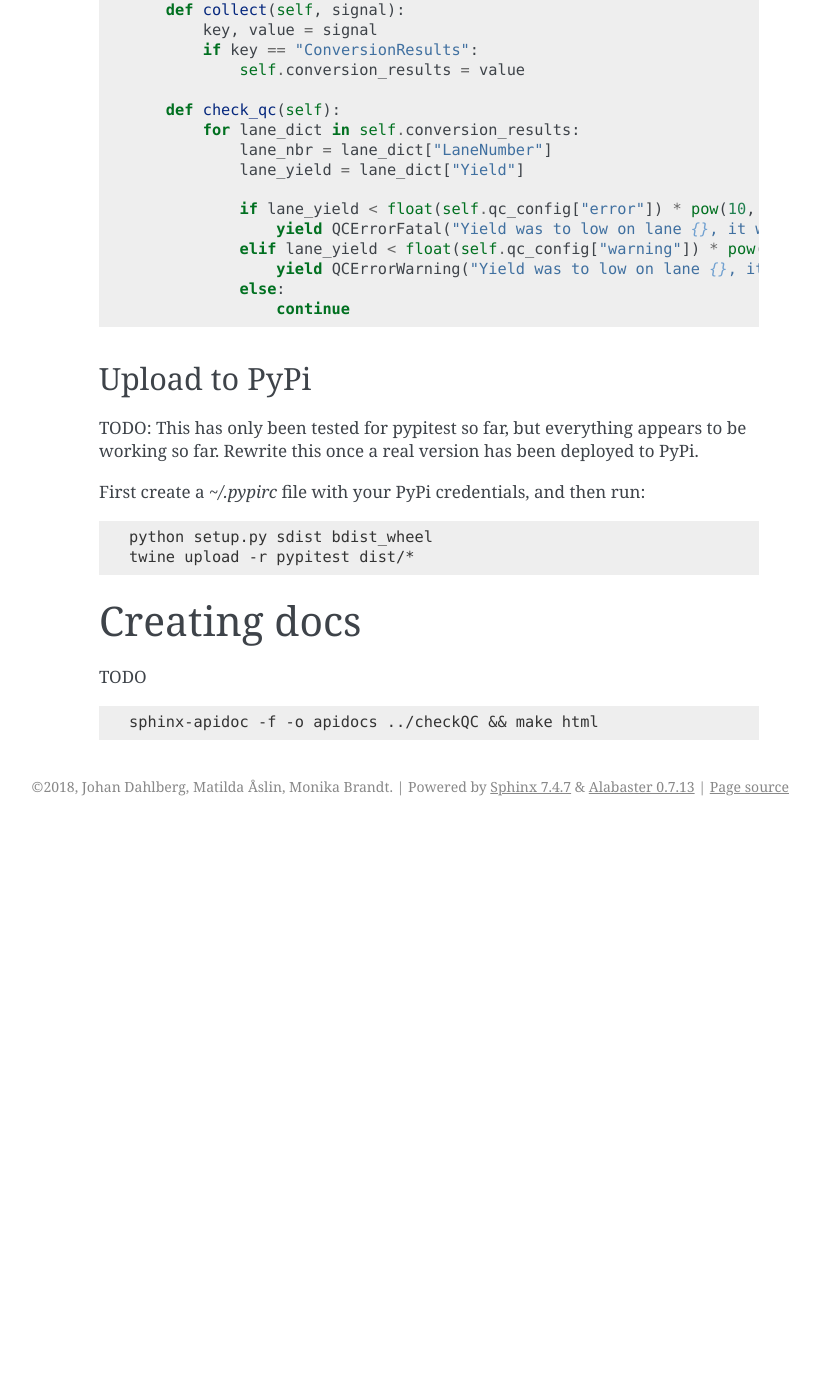
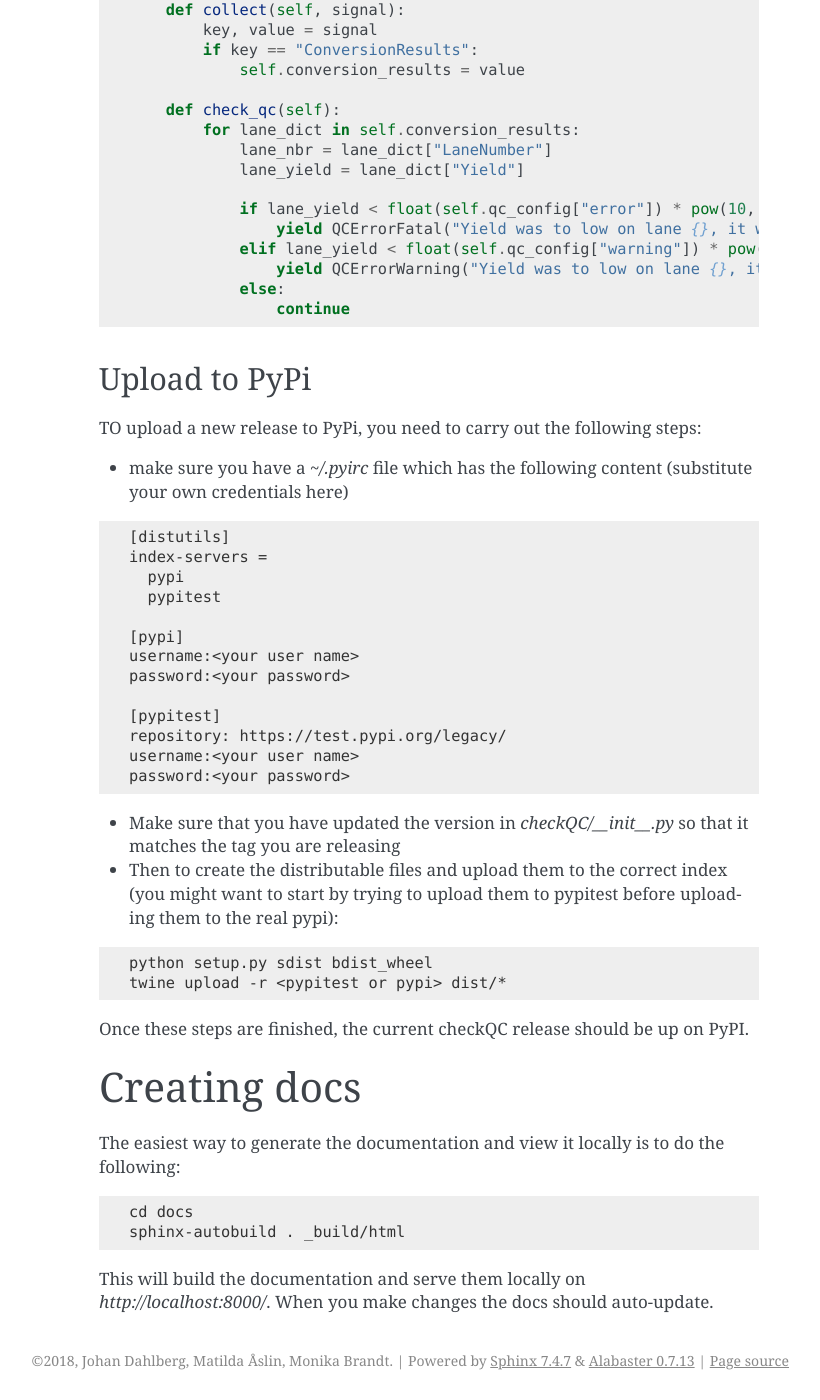
Before and after one commit to Molmed/checkQC, a Sphinx documentation site: the page built from docs/development.rst, in a window 1280 px wide and 1400 px high, scrolled down 2178 px. Shown: the whole window, without its empty margins (321-1141 px from the left). Built offline with Sphinx 7.4.7, drawn with Linux system fonts in a browser that asks for light colours; pages that are not in the unit, such as notebooks, are missing from menus; before the commit the page ends 3004 px from its top, so only the background shows below that.

Commit message:
Update dev instructions

```diff
--- a/docs/development.rst
+++ b/docs/development.rst
@@ -120,22 +120,45 @@ An example of what a full `QCHandler` class might look like can be found below,
 
 Upload to PyPi
 --------------
-TODO: This has only been tested for pypitest so far, but everything appears to be working so far. Rewrite this
-once a real version has been deployed to PyPi.
+TO upload a new release to PyPi, you need to carry out the following steps:
 
-First create a `~/.pypirc` file with your PyPi credentials, and then run:
+- make sure you have a `~/.pyirc` file which has the following content (substitute your own credentials here)
+
+.. code-block:: console
+
+    [distutils]
+    index-servers =
+      pypi
+      pypitest
+
+    [pypi]
+    username:<your user name>
+    password:<your password>
+
+    [pypitest]
+    repository: https://test.pypi.org/legacy/
+    username:<your user name>
+    password:<your password>
+
+- Make sure that you have updated the version in `checkQC/__init__.py` so that it matches the tag you are releasing
+- Then to create the distributable files and upload them to the correct index (you might want to start by trying to upload them to pypitest before uploading them to the real pypi):
 
 .. code-block :: console
 
     python setup.py sdist bdist_wheel
-    twine upload -r pypitest dist/*
+    twine upload -r <pypitest or pypi> dist/*
+
+Once these steps are finished, the current checkQC release should be up on PyPI.
 
 
 Creating docs
 =============
 
-TODO
+The easiest way to generate the documentation and view it locally is to do the following:
 
 .. code-block :: console
 
-    sphinx-apidoc -f -o apidocs ../checkQC && make html
+    cd docs
+    sphinx-autobuild . _build/html
+
+This will build the documentation and serve them locally on `http://localhost:8000/`. When you make changes the docs should auto-update.
```
Also changed, not shown: 1 other file.
